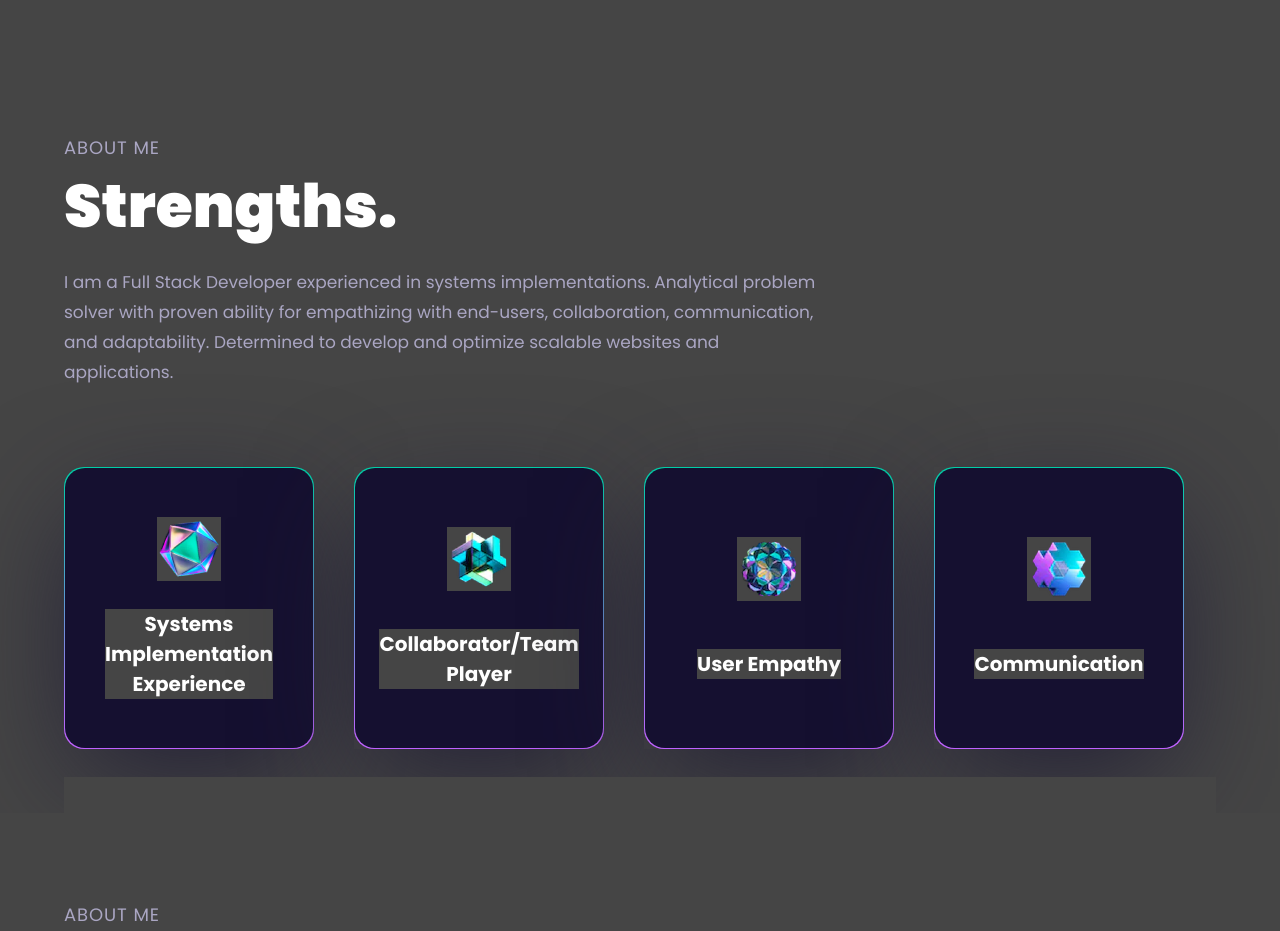
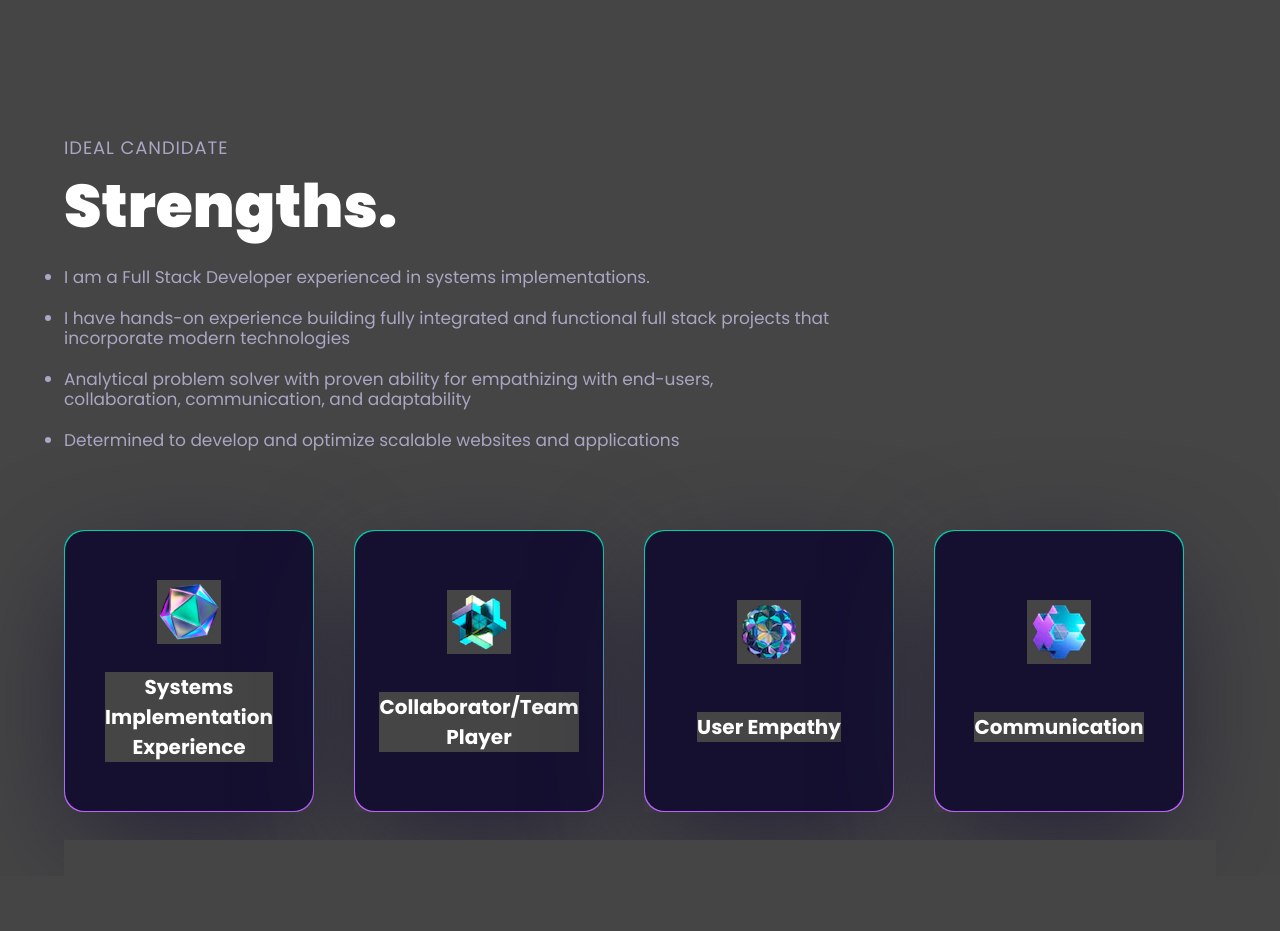
Before and after one commit to t-iffany/portfolio, a React (Vite) app: page / in a window 1280 px wide. Shown: the part 5160-6091 px from the top of the page. Built offline with nearby package versions, Linux system fonts and the light colour scheme; no server answers.

Commit message:
Update header and content of Strengths section

```diff
--- a/src/components/Strengths.jsx
+++ b/src/components/Strengths.jsx
@@ -40,7 +40,7 @@ const Strengths = () => {
     <>
       {/* animate the text when scrolling down */}
       <motion.div variants={textVariant()}>
-        <p className={styles.sectionSubText}>About me</p>
+        <p className={styles.sectionSubText}>Ideal candidate</p>
         <h2 className={styles.sectionHeadText}>Strengths.</h2>
       </motion.div>
 
@@ -49,10 +49,13 @@ const Strengths = () => {
         variants={fadeIn("", "", 0.1, 1)}
         className="mt-4 text-secondary text-[17px] max-w-3xl leading-[30px]"
       >
-        I am a Full Stack Developer experienced in systems implementations.
-        Analytical problem solver with proven ability for empathizing with end-users,
-        collaboration, communication, and adaptability. Determined to develop and
-        optimize scalable websites and applications.
+        <ul className="list-disc" style={{ lineHeight: 1.2 }}>
+          <li>I am a Full Stack Developer experienced in systems implementations.</li><br></br>
+          <li>I have hands-on experience building fully integrated and functional full stack projects that incorporate modern technologies</li> <br></br>
+          <li>Analytical problem solver with proven ability for empathizing with end-users,
+          collaboration, communication, and adaptability</li> <br></br>
+          <li>Determined to develop and optimize scalable websites and applications</li>
+        </ul>
       </motion.p>
 
       {/* add cards for Qualities component from index.js */}
```
